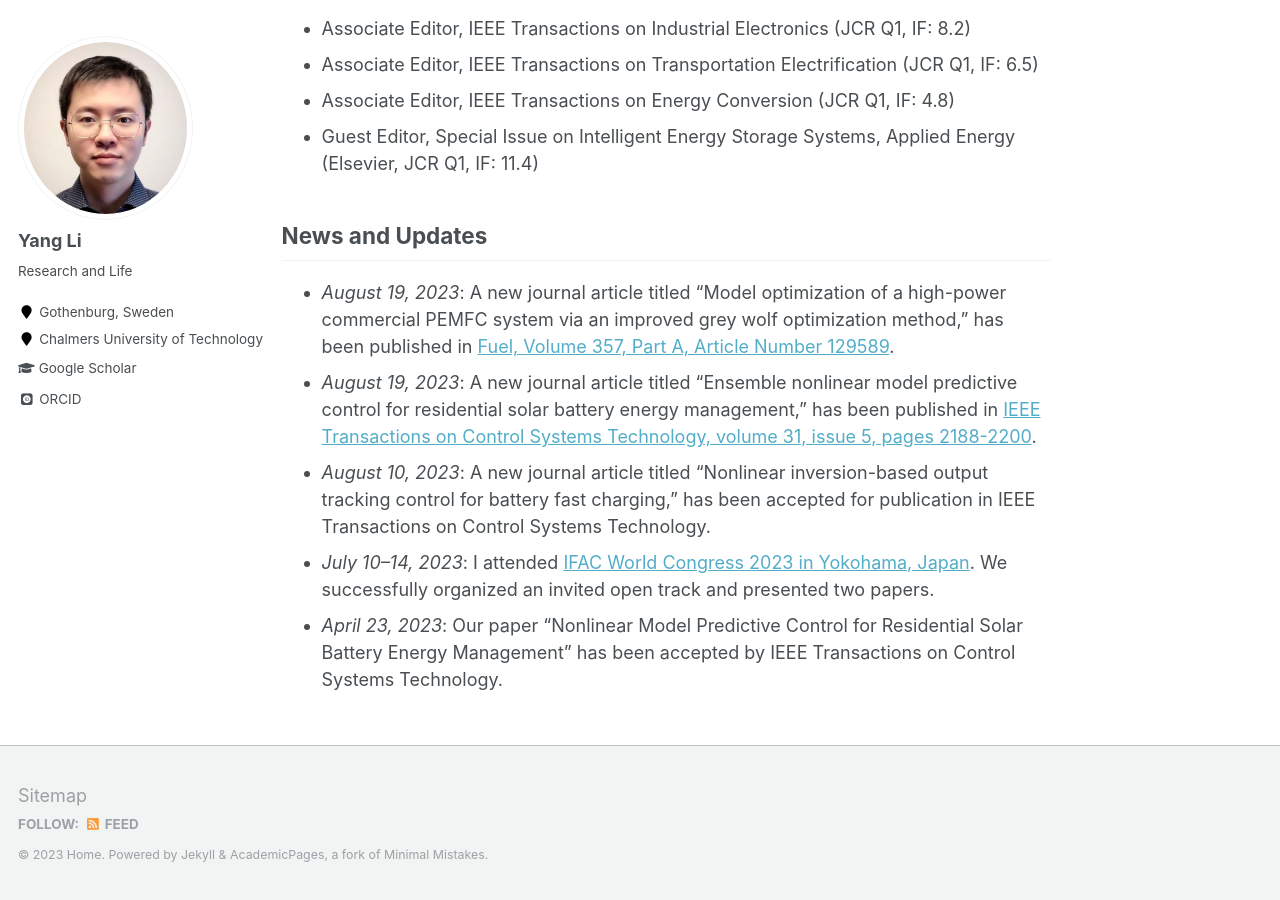
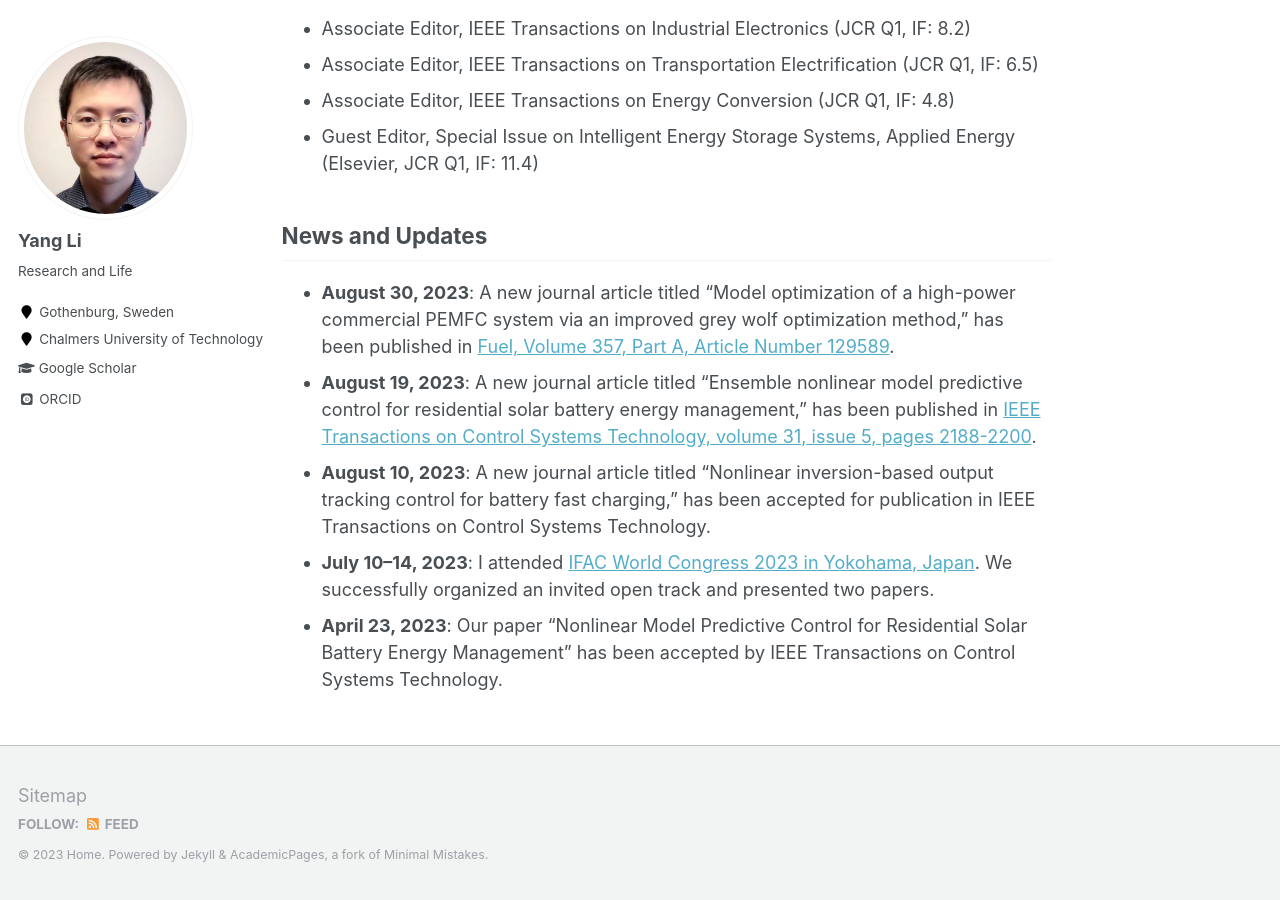
Before and after one commit to dannyli/dannyli.github.io, a Jekyll site: the page built from _pages/about.md, in a window 1280 px wide and 900 px high, scrolled down 816 px. Built offline with Jekyll 4.4.1, drawn with Linux system fonts in a browser that asks for light colours; some web fonts are replaced.

Commit message:
Update about.md

```diff
--- a/_pages/about.md
+++ b/_pages/about.md
@@ -34,8 +34,8 @@ Academic Services
 
 News and Updates
 ------
-- *August 19, 2023*: A new journal article titled "Model optimization of a high-power commercial PEMFC system via an improved grey wolf optimization method," has been published in [Fuel, Volume 357, Part A, Article Number 129589](http://doi.org/10.1016/j.fuel.2023.129589).
-- *August 19, 2023*: A new journal article titled "Ensemble nonlinear model predictive control for residential solar battery energy management," has been published in [IEEE Transactions on Control Systems Technology, volume 31, issue 5, pages 2188-2200](http://doi.org/10.1109/TCST.2023.3291540).
-- *August 10, 2023*: A new journal article titled "Nonlinear inversion-based output tracking control for battery fast charging," has been accepted for publication in IEEE Transactions on Control Systems Technology.
-- *July 10--14, 2023*: I attended [IFAC World Congress 2023 in Yokohama, Japan](https://www.ifac2023.org/). We successfully organized an invited open track and presented two papers.
-- *April 23, 2023*: Our paper "Nonlinear Model Predictive Control for Residential Solar Battery Energy Management" has been accepted by IEEE Transactions on Control Systems Technology.
+- **August 30, 2023**: A new journal article titled "Model optimization of a high-power commercial PEMFC system via an improved grey wolf optimization method," has been published in [Fuel, Volume 357, Part A, Article Number 129589](http://doi.org/10.1016/j.fuel.2023.129589).
+- **August 19, 2023**: A new journal article titled "Ensemble nonlinear model predictive control for residential solar battery energy management," has been published in [IEEE Transactions on Control Systems Technology, volume 31, issue 5, pages 2188-2200](http://doi.org/10.1109/TCST.2023.3291540).
+- **August 10, 2023**: A new journal article titled "Nonlinear inversion-based output tracking control for battery fast charging," has been accepted for publication in IEEE Transactions on Control Systems Technology.
+- **July 10--14, 2023**: I attended [IFAC World Congress 2023 in Yokohama, Japan](https://www.ifac2023.org/). We successfully organized an invited open track and presented two papers.
+- **April 23, 2023**: Our paper "Nonlinear Model Predictive Control for Residential Solar Battery Energy Management" has been accepted by IEEE Transactions on Control Systems Technology.
```
